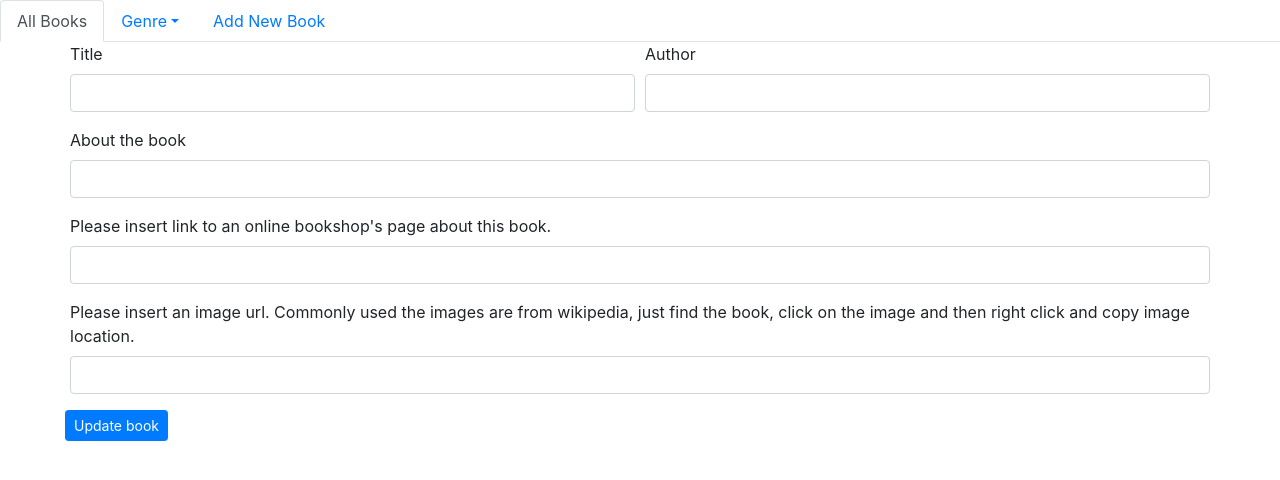
After one commit to Code-Institute-Submissions/BookLiker, a Flask app: template templates/editbook.html in a window 1280 px wide. The commit adds this page. Shown: the top 480 px of the page. Run offline with Flask 2, Linux system fonts and the light colour scheme; the template is opened without the code that fills it, so the values that code supplies are empty; some libraries are stand-ins or nearby versions.

Commit message:
created adit book page and form layout with placeholders

```diff
--- a/app.py
+++ b/app.py
@@ -46,7 +46,6 @@ def about_book(book_id):
     book=mongo.db.Books.find_one({"_id": ObjectId(book_id)}))
 
 
-
 # Create add_book method to redirect to the form page where can add new book to the library
 # then call insert_book method to insert to the collection
 # Called from the top nav bar
@@ -62,6 +61,13 @@ def insert_book():
     return redirect(url_for('get_books'))
 
 
+# Create edit book where can update or delete a book methods can be called from
+@app.route('/edit_book/<book_id>', methods=["GET"])
+def edit_book(book_id):
+    return render_template("editbook.html",
+    book=mongo.db.Books.find_one({"_id": ObjectId(book_id)}))
+
+
 # Configuration of the app using env vars
 if __name__ == '__main__':
     app.run(host=os.environ.get('IP'),
--- /dev/null
+++ b/templates/editbook.html
@@ -0,0 +1,73 @@
+<!DOCTYPE html>
+{% extends "base.html" %}
+<html>
+  <head>
+  <title>Add new book</title>
+  </head>
+  <body>
+    <!--Form to call update_book-->
+    {% block content %}
+    <form action="" method="POST">
+      <div class="form-row">
+        <div class="form-group col-md-6">
+          <label for="title">Title</label>
+          <input
+            type="text"
+            class="form-control"
+            id="title"
+            name="title"
+            placeholder="{{book.title}}"
+            required
+          />
+        </div>
+        <div class="form-group col-md-6">
+          <label for="author">Author</label>
+          <input
+            type="text"
+            class="form-control"
+            id="author"
+            name="author"
+            placeholder="{{book.author}}"
+            required
+          />
+        </div>
+      </div>
+      <div class="form-group">
+        <label for="description">About the book</label>
+        <input
+          type="text"
+          class="form-control"
+          id="description"
+          name="description"
+          placeholder="{{book.description}}"
+          required
+        />
+      </div>
+      <div class="form-row">
+        <div class="form-group col-md-12">
+          <label for="url_to_buy">Please insert link to an online bookshop's page about this book.</label>
+          <input
+            type="text"
+            class="form-control"
+            id="url_to_buy"
+            name="url_to_buy"
+            placeholder="{{book.url_to_buy}}"
+            required
+          />
+        </div>
+        <div class="form-group col-md-12">
+          <label for="image_url">Please insert an image url. Commonly used the images are from wikipedia, just find the book, click on the image and then right click and copy image location.</label>
+        <input
+          type="text"
+          class="form-control"
+          id="image_url"
+          name="image_url"
+          placeholder="{{book.image_url}}"
+          required
+        />
+        </div>
+      <button type="submit" class="btn btn-sm btn-primary">Update book</button>
+    </form>
+    {% endblock %}
+  </body>
+</html>
```
Also changed, not shown: templates/aboutbook.html (+8 -0 lines).
